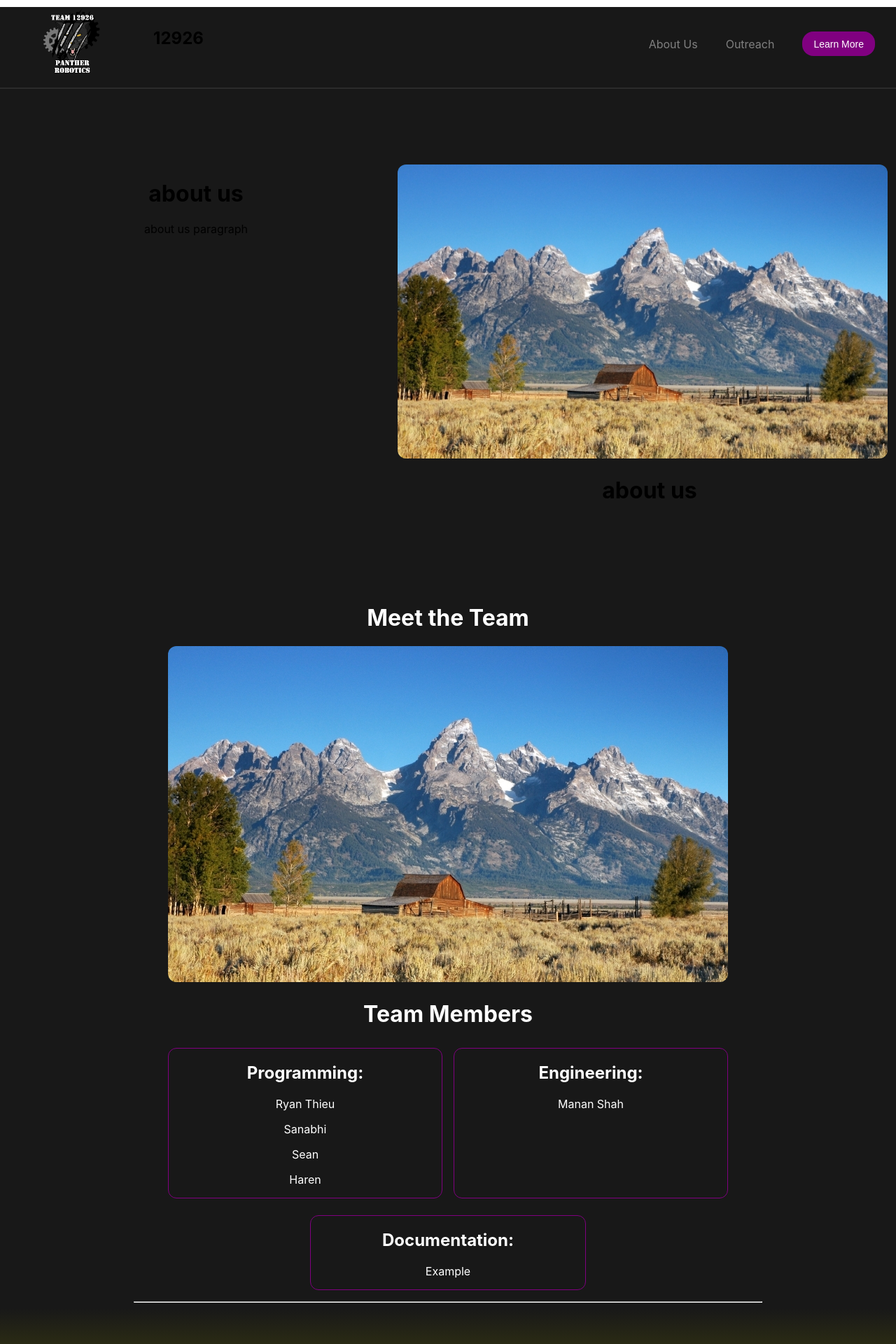
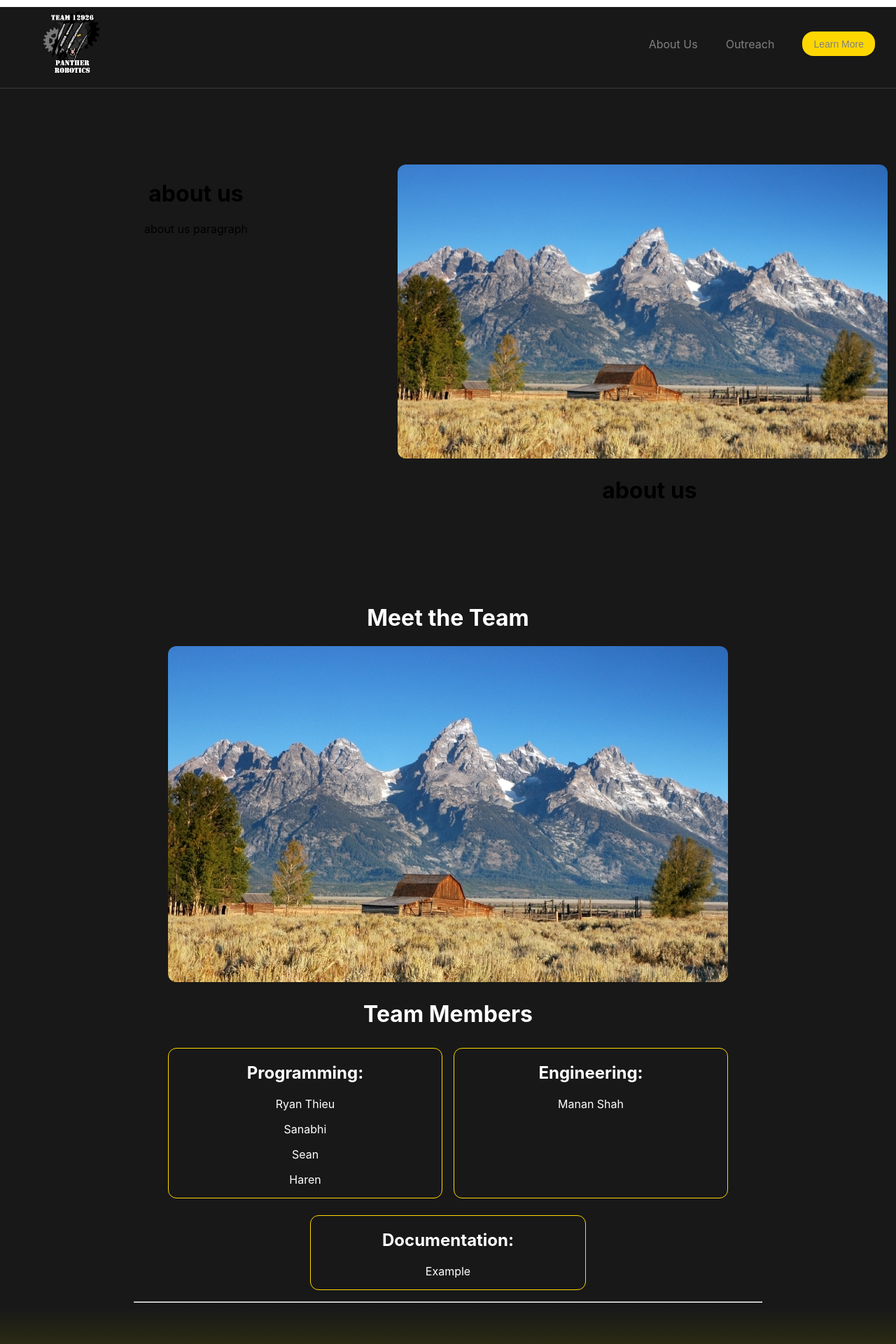
Before and after one commit to ryanthieu/panther-robotics-website, a React (Create React App) app: page /aboutus in a window 1280 px wide. Shown: the top 1920 px of the page at 70% size. Built offline with nearby package versions, Linux system fonts and the light colour scheme.

Commit message:
change navbar

```diff
--- a/src/components/navbar.css
+++ b/src/components/navbar.css
@@ -44,14 +44,14 @@ a[href]:link{
 }
 
 .login-button:hover{
-    background-color:purple;
+    background-color:gold;
     cursor: pointer;
     padding:5px;
 }
 
 .button {
-    color: white;
-    background-color: purple;
+    color: gray;
+    background-color: gold;
     font-weight: 500; /* font-medium */
     border-radius: 1rem; /* rounded-lg */
     font-size: 0.875rem; /* text-sm */
@@ -63,7 +63,8 @@ a[href]:link{
   }
 
   .button:hover {
-    background-color: rgb(80, 0, 80); /* hover:bg-blue-800 */
+    background-color: gold; /* hover:bg-blue-800 */
+    cursor:pointer;
   }
 
   .button:focus {
@@ -88,11 +89,11 @@ a[href]:link{
   }
 
   .navbarlink:hover{
-    color:purple;
+    color:gold;
   }
 
   .navbarlink:focus{
-    color:purple;
+    color:gold;
 
 
   }
--- a/src/components/navbar.tsx
+++ b/src/components/navbar.tsx
@@ -8,7 +8,6 @@ export const Navbar = () => {
         <div className="navbar">
             <div className="logo-container">
             <Link to="/"><img src={Logo} alt="logo" className="logoimage" /></Link>
-            <h1>12926</h1>
             </div>
           <div className="nav-links">
           <Link to ="/aboutus" className="navbarlink">About Us</Link>
--- a/src/pages/aboutus/aboutus.css
+++ b/src/pages/aboutus/aboutus.css
@@ -37,7 +37,7 @@
  }
 
  .member-column{
-    border:1px solid purple;
+    border:1px solid gold;
     border-radius:12px;
  }
 
@@ -53,7 +53,7 @@ ul li{
 
  .member-column-centered{
     margin: 0 auto;
-    border:1px solid purple;
+    border:1px solid gold;
     border-radius:12px;
     width:392px;
     margin-top: 16px;
--- a/src/pages/homepage/homepage.css
+++ b/src/pages/homepage/homepage.css
@@ -25,7 +25,7 @@
     margin-right: 40px;
     margin-top:0px;
     margin-bottom:30px;
-    color:rgb(228, 147, 160);
+    color:gray;
   }
 
   .homehr{
--- a/src/pages/homepage/homepage.tsx
+++ b/src/pages/homepage/homepage.tsx
@@ -5,6 +5,7 @@ import Panther from '../../images/panther.png'
 import Robotic from '../../images/panther.png'
 import Mountain from '../../images/place.png'
 import Layout from "../../components/layout/layout";
+import East from '../../images/east.png'
 import GalleryDiv from "../../components/layout/gallerydiv";
 
 export const Homepage = () =>{
@@ -23,12 +24,14 @@ export const Homepage = () =>{
                 <h1>recent snapshots</h1>
                 <p>follow us on our social media to get more updates</p>
                 <hr />
+                <p>scroll to see recent photos!</p>
                 <Layout>
                     <GalleryDiv>
                         <img src={FTCImage} alt="place"></img>
                         <img src={Panther} alt="panther" />
                         <img src={Robotic} alt="robotic"/>
                         <img src={Mountain} alt="mountain" />
+                        <img src={East} alt="east" />
                     </GalleryDiv>
                 </Layout>
                 <hr />
```
Also changed, not shown: src/images/east.png (added).
